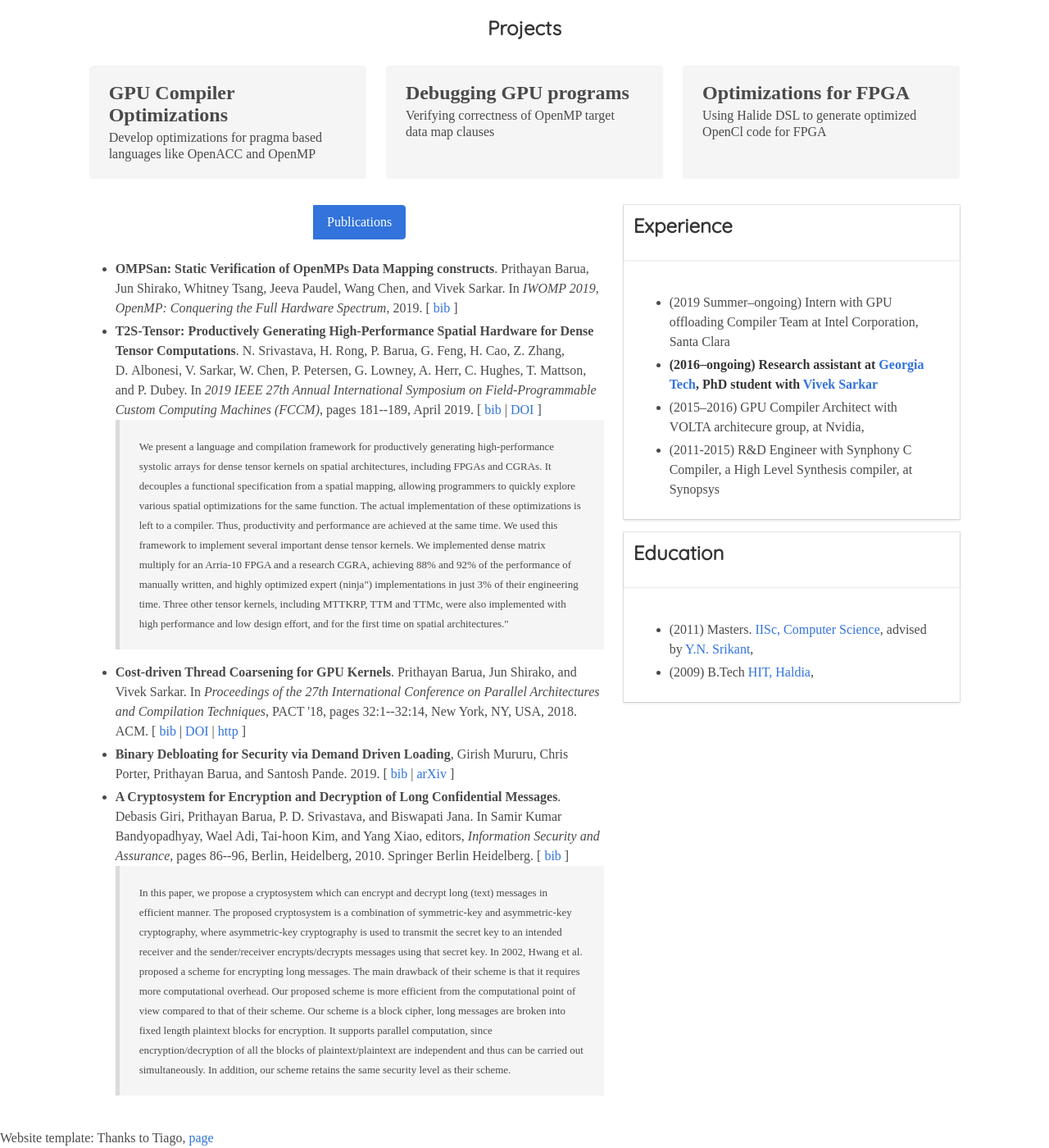
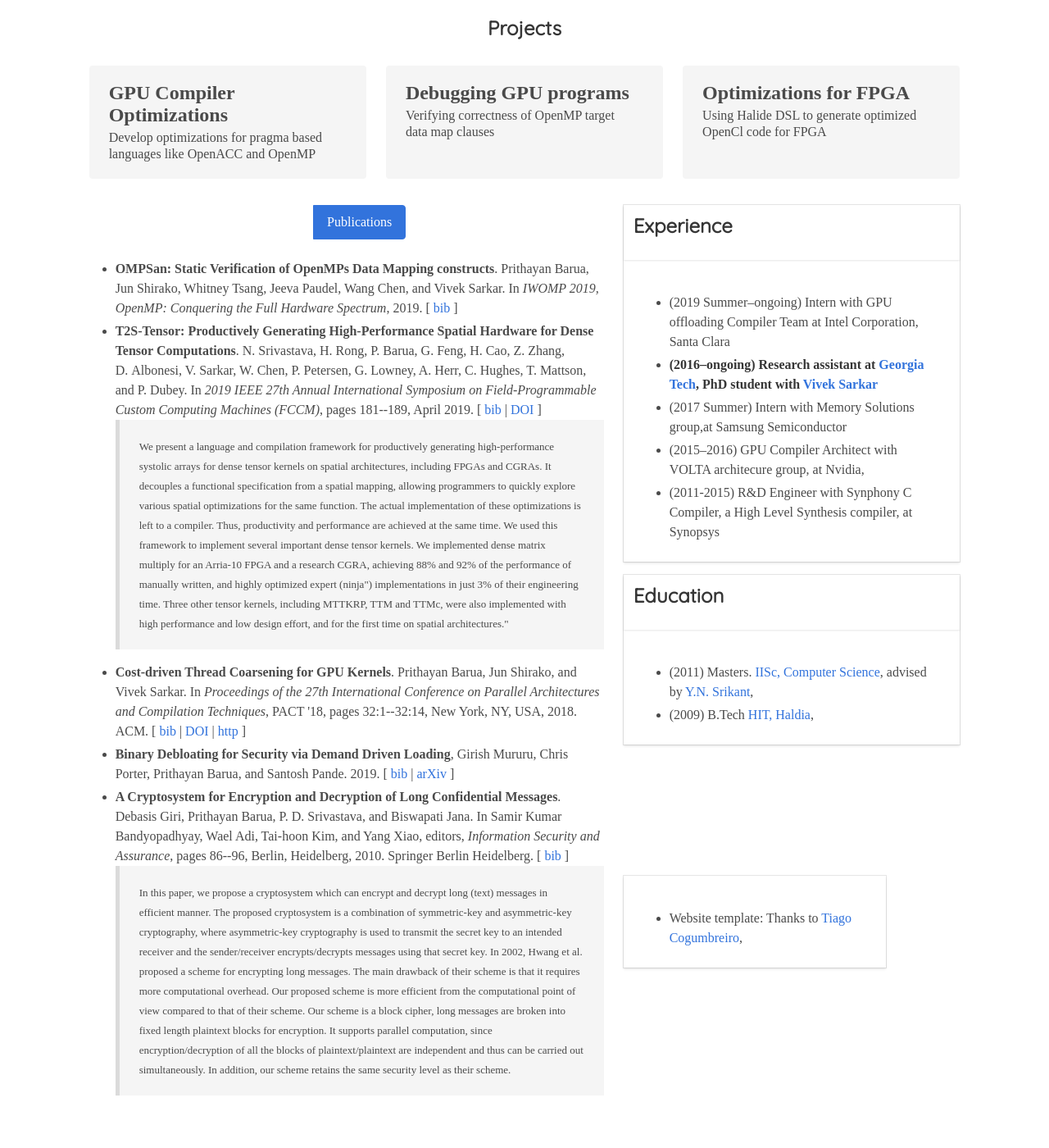
Before and after one commit to prithayan/prithayan.github.io, a Jekyll site: the page built from index.html, in a window 1280 px wide and 1400 px high, scrolled down 307 px. Shown: the whole window at 82% size. Built offline with Jekyll 4.4.1, drawn with Linux system fonts in a browser that asks for light colours; nearby versions of some CDN libraries; some web fonts are replaced; after the commit the page ends 1683 px from its top, so only the background shows below that.

Commit message:
update ack

```diff
--- a/index.html
+++ b/index.html
@@ -139,6 +139,8 @@
                   Institute of Technology" href="http://gatech.edu/">Georgia
                   Tech</a>, PhD student with <a
                   href="http://vsarkar.rice.edu/">Vivek Sarkar</a></strong></li>
+              <li>(2017 Summer) Intern with Memory Solutions group,at
+                    Samsung Semiconductor</li>
               <li>(2015–2016) GPU Compiler Architect with VOLTA architecure group, at Nvidia,
                  </li>
               <li>(2011-2015) R&D Engineer with Synphony C Compiler, a High Level Synthesis compiler, at Synopsys
@@ -175,11 +177,22 @@
               </div>
             </div>
 
+        <div id="education" class="card"
+          style="width:20em;margin-top:10em;margin-right:1em">
+          <div class="card-header">
+          </div>
+          <div class="card-content">
+            <ul class="content">
+              <li> Website template: Thanks to
+                <a href="http://cogumbreiro.github.io/">Tiago Cogumbreiro</a>,  </li>
+            </ul>
+          </div>
+            </div>
           </section>
         </div>
 
       </div>
      <div>
-       Website template: Thanks to Tiago, <a href="http://cogumbreiro.github.io/">page</a>
+
      </div>
     </div>
```
